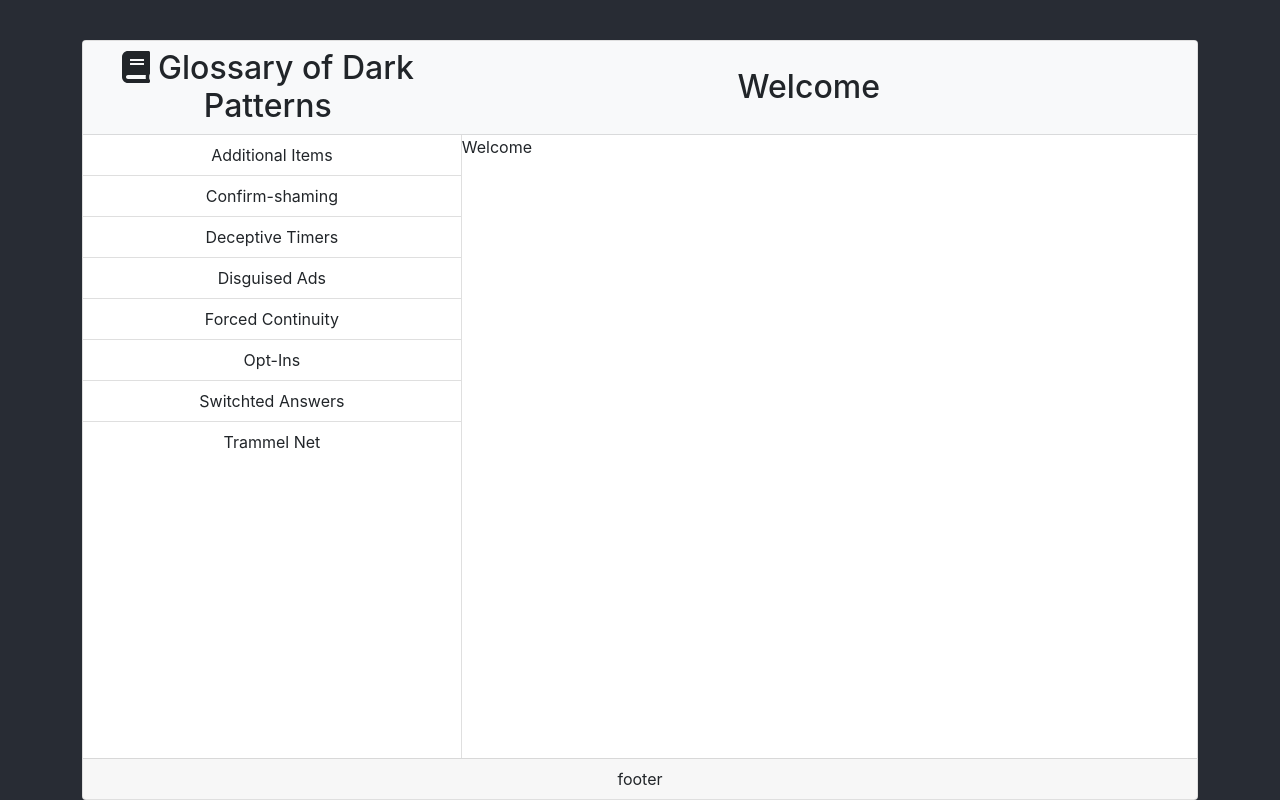
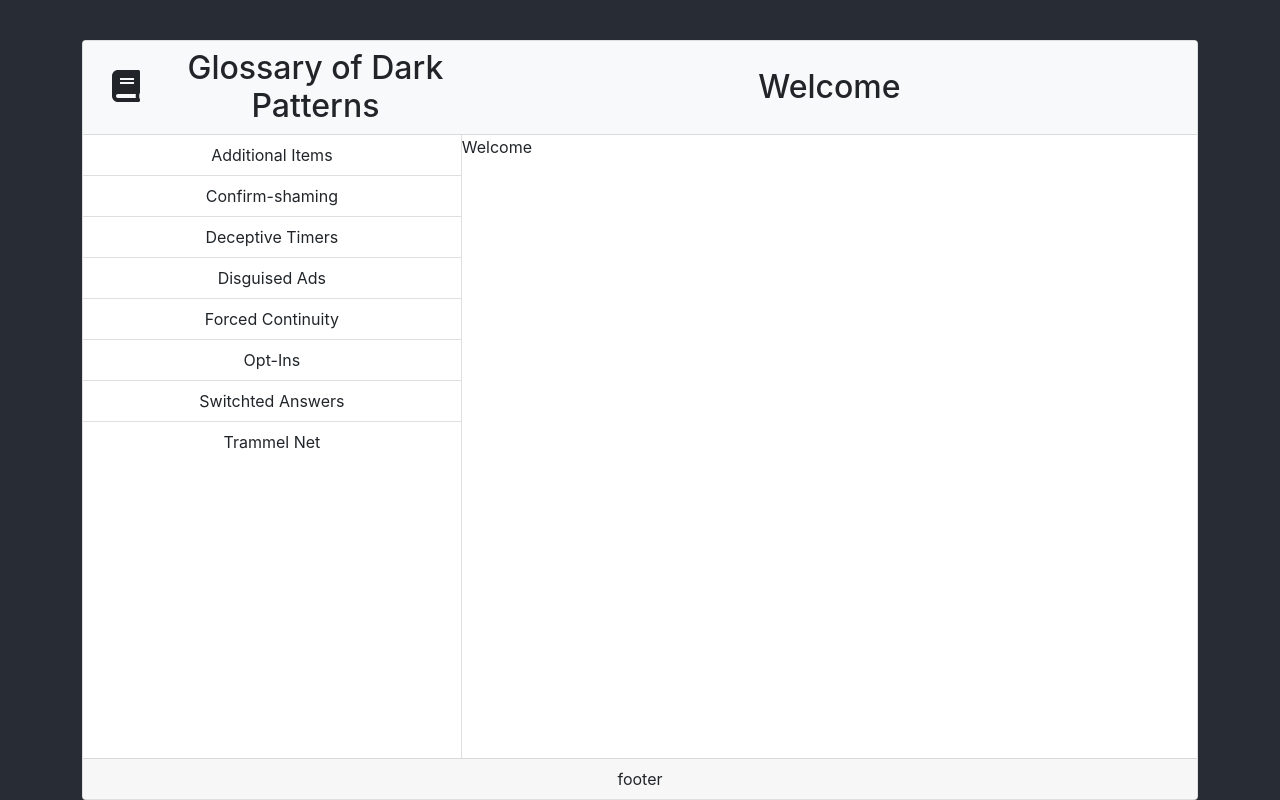
Before and after one commit to whysgai/dark-pattern-glossary, a React (Create React App) app: page / in a window 1280 px wide. Built offline with nearby package versions, Linux system fonts and the light colour scheme.

Commit message:
style: Update header styling

```diff
--- a/src/components/GlossaryHeader.js
+++ b/src/components/GlossaryHeader.js
@@ -3,7 +3,8 @@ import { faBook } from "@fortawesome/free-solid-svg-icons";
 
 const GlossaryHeader = props =>
     <div className="glossary-header card-header bg-light">
-        <span><span className="h2"><FontAwesomeIcon icon={faBook}/></span><span className="h2"> Glossary of Dark Patterns</span></span>
+        <span className="h2"><FontAwesomeIcon icon={faBook}/></span>
+        <span><span className="h2"> Glossary of Dark Patterns</span></span>
         <span><span className="h2">{props.activeIndex}</span></span>
 
         {/* <h2>{props.activeIndex}</h2> */}
--- a/src/styles/styles.css
+++ b/src/styles/styles.css
@@ -39,16 +39,20 @@ main.background {
 }
 
 .glossary-header span:first-child {
-    width: 34%;
-    justify-content: space-evenly;
+    width: 5%;
+    margin-bottom: 0;
 }
 
-.glossary-header span:first-child span:first-child{
+/* .glossary-header span:first-child span:first-child{
     align-self: center;
+} */
+
+.glossary-header span:nth-child(2) {
+    width: 30%;
 }
 
-.glossary-header span:nth-child(2) {
-    width: 75%;
+.glossary-header span:nth-child(3) {
+    width: 65%;
 }
 
 .glossary-index, .glossary-page {
```
